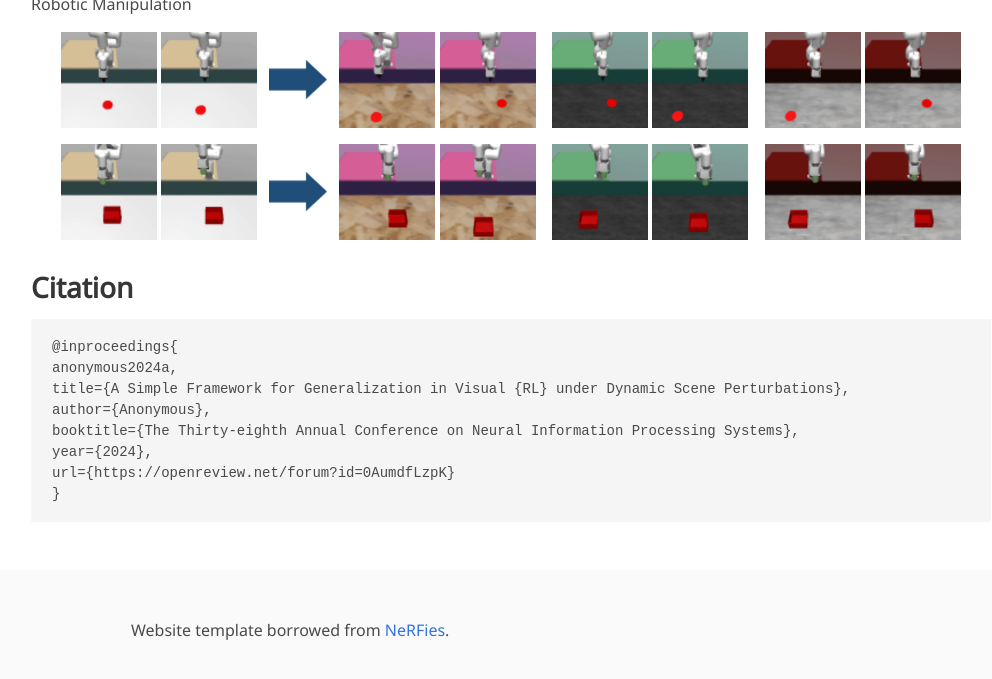
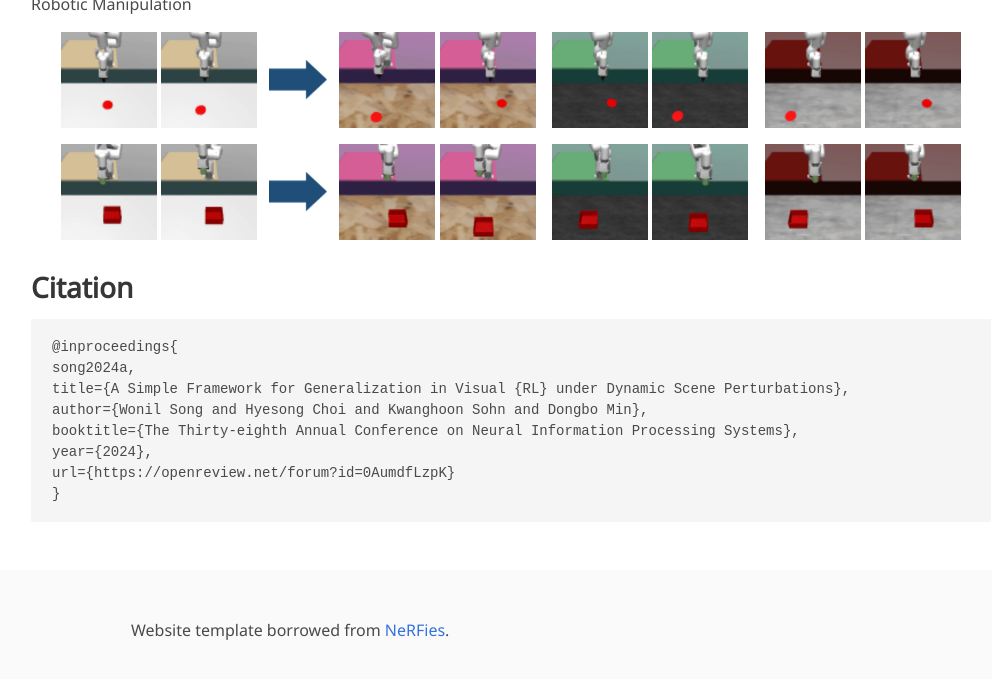
Before and after one commit to W-Song11/SimGRL, a Jekyll site: the page built from index.md, in a window 1280 px wide and 900 px high, scrolled down 2915 px, cut to the strip 162-841 px from the top of the window. Shown: the whole strip, without its empty margins (129-1121 px from the left). Built offline with Jekyll 4.4.1, drawn with Linux system fonts in a browser that asks for light colours; some web fonts are replaced.

Commit message:
Update index.md

````diff
--- a/index.md
+++ b/index.md
@@ -229,9 +229,9 @@ Robotic Manipulation
 ## Citation
 ```
 @inproceedings{
-anonymous2024a,
+song2024a,
 title={A Simple Framework for Generalization in Visual {RL} under Dynamic Scene Perturbations},
-author={Anonymous},
+author={Wonil Song and Hyesong Choi and Kwanghoon Sohn and Dongbo Min},
 booktitle={The Thirty-eighth Annual Conference on Neural Information Processing Systems},
 year={2024},
 url={https://openreview.net/forum?id=0AumdfLzpK}
````
